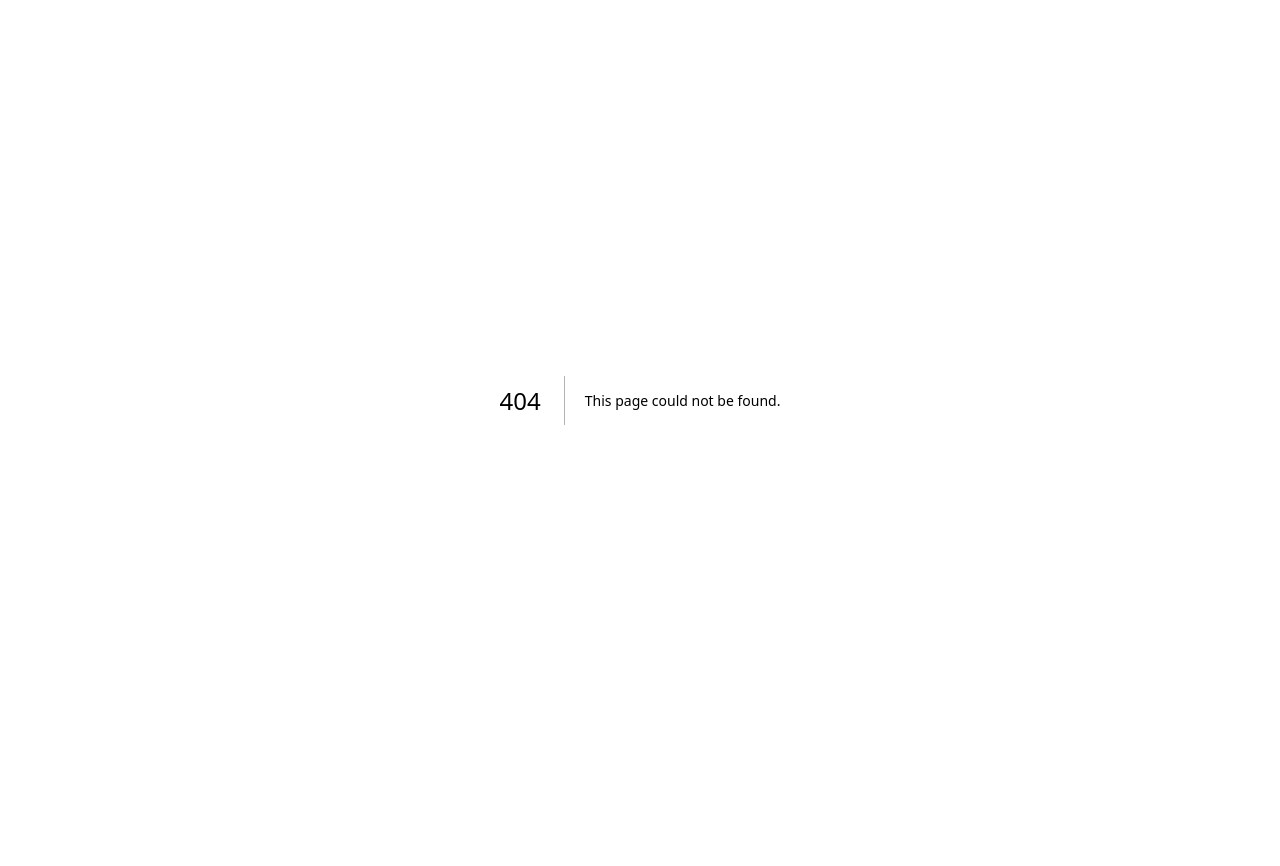
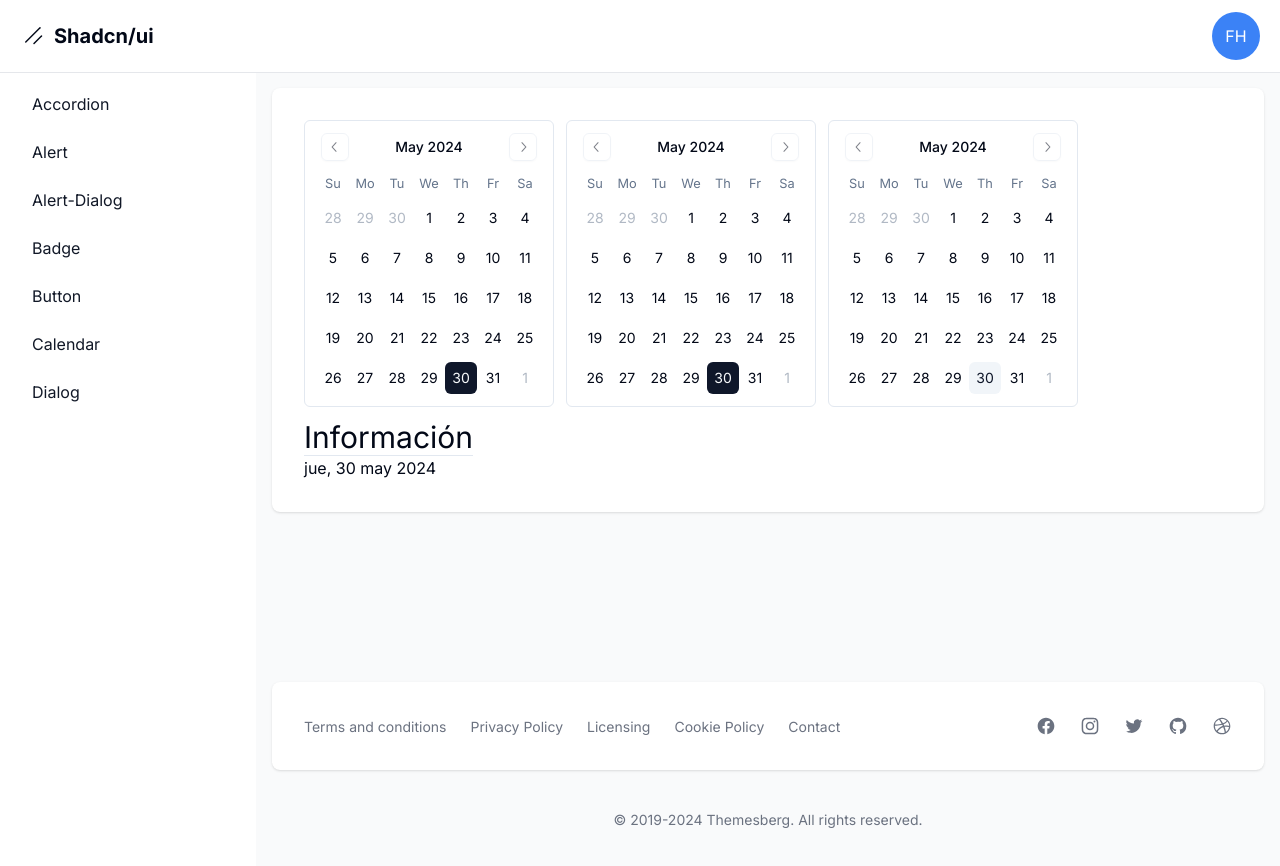
Before and after one commit to iangelmanuel/shadcn-ui-dashboard, a Next.js app: page /dashboard/calendar in a window 1280 px wide. Before the commit this address had no page. Shown: the top 866 px of the page. Before the commit the page ends 800 px from the top, so only its background shows below. Built offline with nearby package versions, Linux system fonts and the light colour scheme.

Commit message:
chore: Update npm dependencies to include date-fns and react-day-picker

```diff
--- a/package.json
+++ b/package.json
@@ -17,8 +17,10 @@
     "@radix-ui/react-slot": "^1.0.2",
     "class-variance-authority": "^0.7.0",
     "clsx": "^2.1.1",
+    "date-fns": "^3.6.0",
     "next": "14.2.3",
     "react": "^18",
+    "react-day-picker": "^8.10.1",
     "react-dom": "^18",
     "tailwind-merge": "^2.3.0",
     "tailwindcss-animate": "^1.0.7"
--- /dev/null
+++ b/src/app/dashboard/calendar/page.tsx
@@ -0,0 +1,48 @@
+'use client'
+
+import { Calendar } from '@/components/ui/calendar'
+import * as React from 'react'
+
+export default function CalendarPage() {
+  const [date, setDate] = React.useState<Date | undefined>(new Date())
+  const [multipleDate, setMultipleDate] = React.useState<Date[] | undefined>([])
+
+  const smallDate = date?.toLocaleDateString('es-ES', {
+    weekday: 'short',
+    month: 'short',
+    day: 'numeric',
+    year: 'numeric',
+  })
+
+  return (
+    <div className="flex sm:flex-wrap sm:flex-row flex-col gap-3">
+      <Calendar
+        mode="single"
+        selected={date}
+        onSelect={setDate}
+        className="rounded-md border"
+        disabled={date?.getDay() === 0 || date?.getDay() === 6}
+      />
+      <Calendar
+        mode="single"
+        selected={date}
+        onSelect={setDate}
+        className="rounded-md border"
+      />
+      <Calendar
+        mode="multiple"
+        selected={multipleDate}
+        onSelect={setMultipleDate}
+        className="rounded-md border"
+      />
+      <div>
+        <h1 className="text-3xl">Información</h1>
+        <div className="border-b"></div>
+        <p>{smallDate}</p>
+        {multipleDate?.map((date) => (
+          <p key={date.toISOString()}>{date.toLocaleDateString()}</p>
+        ))}
+      </div>
+    </div>
+  )
+}
--- a/src/app/dashboard/layout.tsx
+++ b/src/app/dashboard/layout.tsx
@@ -10,6 +10,7 @@
   { name: 'alert-dialog', href: 'alert-dialog' },
   { name: 'dialog', href: 'dialog' },
   { name: 'badge', href: 'badge' },
+  { name: 'calendar', href: 'calendar' },
 ].sort((a, b) => a.name.localeCompare(b.name))
 
 export default function DashboardLayout({
--- /dev/null
+++ b/src/components/ui/calendar.tsx
@@ -0,0 +1,72 @@
+"use client"
+
+import * as React from "react"
+import { ChevronLeftIcon, ChevronRightIcon } from "@radix-ui/react-icons"
+import { DayPicker } from "react-day-picker"
+
+import { cn } from "@/lib/utils"
+import { buttonVariants } from "@/components/ui/button"
+
+export type CalendarProps = React.ComponentProps<typeof DayPicker>
+
+function Calendar({
+  className,
+  classNames,
+  showOutsideDays = true,
+  ...props
+}: CalendarProps) {
+  return (
+    <DayPicker
+      showOutsideDays={showOutsideDays}
+      className={cn("p-3", className)}
+      classNames={{
+        months: "flex flex-col sm:flex-row space-y-4 sm:space-x-4 sm:space-y-0",
+        month: "space-y-4",
+        caption: "flex justify-center pt-1 relative items-center",
+        caption_label: "text-sm font-medium",
+        nav: "space-x-1 flex items-center",
+        nav_button: cn(
+          buttonVariants({ variant: "outline" }),
+          "h-7 w-7 bg-transparent p-0 opacity-50 hover:opacity-100"
+        ),
+        nav_button_previous: "absolute left-1",
+        nav_button_next: "absolute right-1",
+        table: "w-full border-collapse space-y-1",
+        head_row: "flex",
+        head_cell:
+          "text-muted-foreground rounded-md w-8 font-normal text-[0.8rem]",
+        row: "flex w-full mt-2",
+        cell: cn(
+          "relative p-0 text-center text-sm focus-within:relative focus-within:z-20 [&:has([aria-selected])]:bg-accent [&:has([aria-selected].day-outside)]:bg-accent/50 [&:has([aria-selected].day-range-end)]:rounded-r-md",
+          props.mode === "range"
+            ? "[&:has(>.day-range-end)]:rounded-r-md [&:has(>.day-range-start)]:rounded-l-md first:[&:has([aria-selected])]:rounded-l-md last:[&:has([aria-selected])]:rounded-r-md"
+            : "[&:has([aria-selected])]:rounded-md"
+        ),
+        day: cn(
+          buttonVariants({ variant: "ghost" }),
+          "h-8 w-8 p-0 font-normal aria-selected:opacity-100"
+        ),
+        day_range_start: "day-range-start",
+        day_range_end: "day-range-end",
+        day_selected:
+          "bg-primary text-primary-foreground hover:bg-primary hover:text-primary-foreground focus:bg-primary focus:text-primary-foreground",
+        day_today: "bg-accent text-accent-foreground",
+        day_outside:
+          "day-outside text-muted-foreground opacity-50  aria-selected:bg-accent/50 aria-selected:text-muted-foreground aria-selected:opacity-30",
+        day_disabled: "text-muted-foreground opacity-50",
+        day_range_middle:
+          "aria-selected:bg-accent aria-selected:text-accent-foreground",
+        day_hidden: "invisible",
+        ...classNames,
+      }}
+      components={{
+        IconLeft: ({ ...props }) => <ChevronLeftIcon className="h-4 w-4" />,
+        IconRight: ({ ...props }) => <ChevronRightIcon className="h-4 w-4" />,
+      }}
+      {...props}
+    />
+  )
+}
+Calendar.displayName = "Calendar"
+
+export { Calendar }
```
Also changed, not shown: 1 other file (tests, documents, lock files or other folders).
